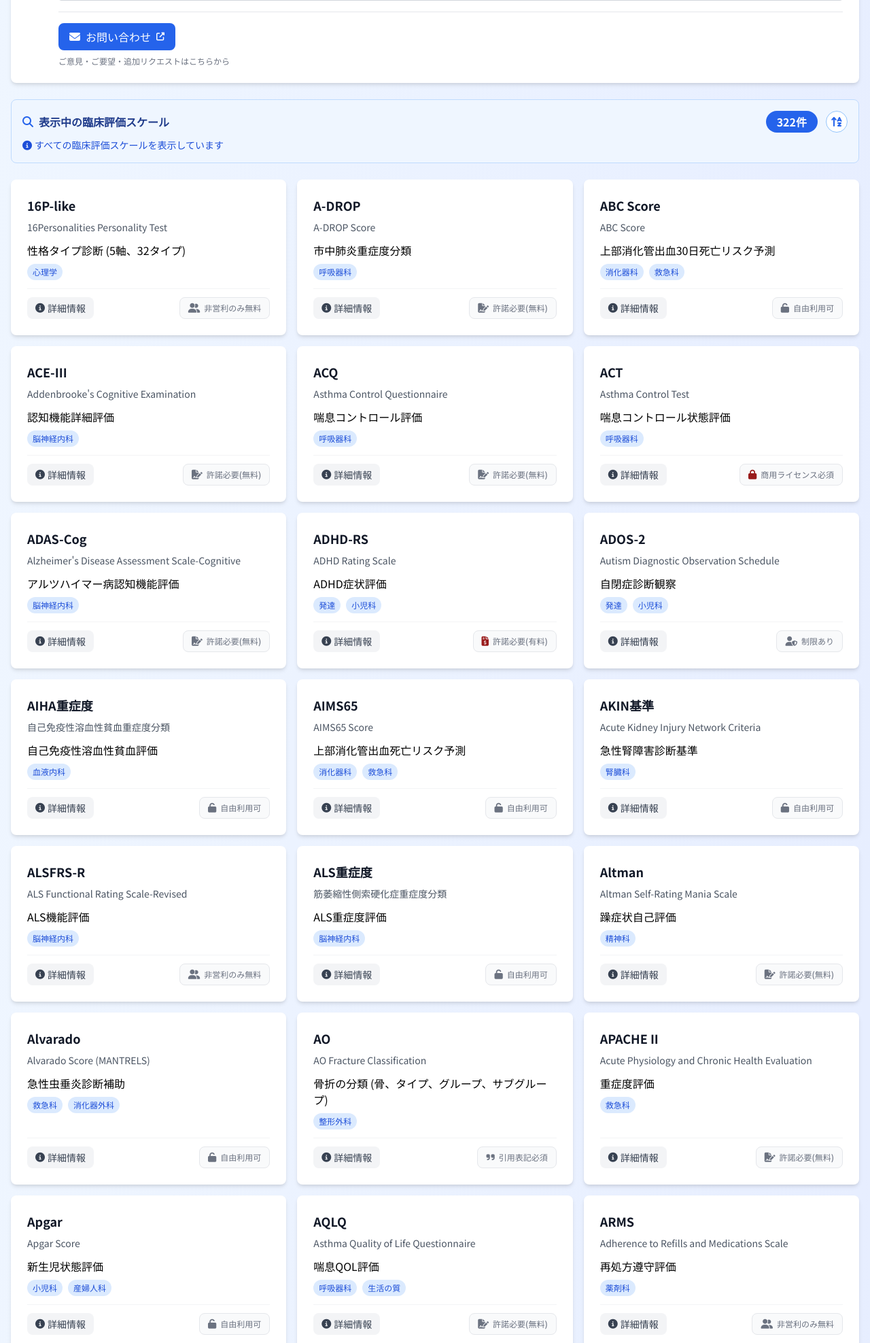
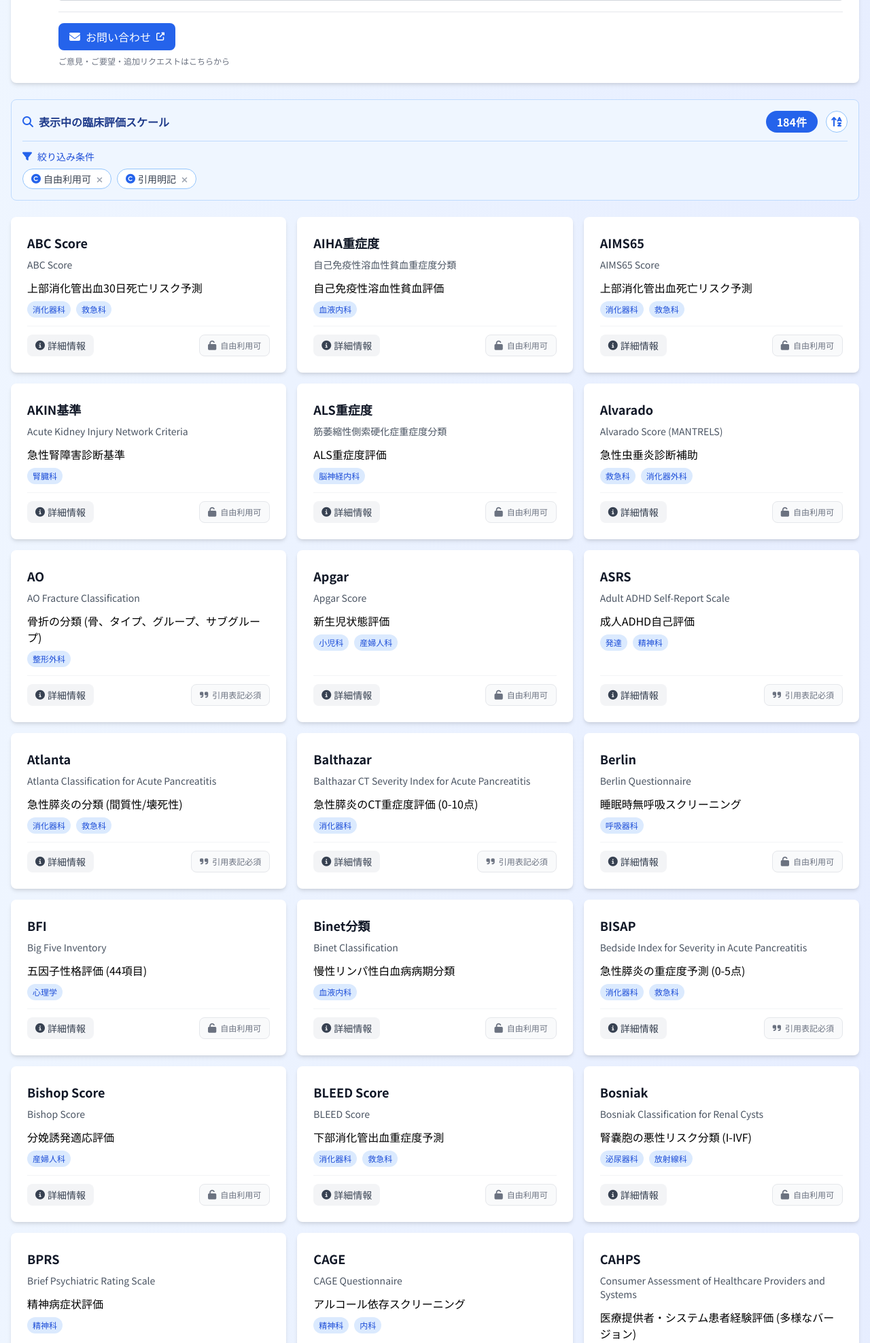
Before and after one commit to numero-uno-jpn/cliniscale, a PHP site: page / in a window 1280 px wide. Shown: the part 559-2534 px from the top of the page at 68% size. Run offline with PHP 8.4, Linux system fonts and the light colour scheme; some libraries are stand-ins or nearby versions; some web fonts are replaced.

Commit message:
ライセンスフィルター機能を追加
- 絞り込み条件にライセンスで絞り込みボタンを追加
- デフォルトで「自由利用可」と「引用明記」を選択
- 絞り込み条件表示にライセンスを表示

```diff
--- a/ClientApp.php
+++ b/ClientApp.php
@@ -94,6 +94,33 @@
                                 {{ category }}
                             </option>
                         </select>
+                    </div>
+
+                    <!-- ライセンス -->
+                    <div>
+                        <div class="flex items-center justify-between mb-2">
+                            <label class="block text-sm font-medium text-gray-700">
+                                <i class="fas fa-copyright mr-1"></i>ライセンス
+                            </label>
+                            <button
+                                v-if="selectedLicenses.length > 0"
+                                @click="clearLicenses"
+                                class="text-xs text-gray-500 hover:text-red-600">
+                                クリア
+                            </button>
+                        </div>
+                        <div class="flex flex-wrap gap-2">
+                            <button
+                                v-for="license in availableLicenses"
+                                :key="license.value"
+                                @click="toggleLicense(license.value)"
+                                class="px-3 py-1 text-sm rounded-full border transition-colors"
+                                :class="selectedLicenses.includes(license.value)
+                                    ? 'bg-blue-600 text-white border-blue-600'
+                                    : 'bg-white text-gray-700 border-gray-300 hover:border-blue-400'">
+                                {{ license.label }}
+                            </button>
+                        </div>
                     </div>
                 </div>
             </div>
@@ -416,7 +443,7 @@
                     </div>
                 </div>
 
-                <div v-if="searchQuery || selectedCategory" class="mt-3 pt-3 border-t border-blue-200">
+                <div v-if="searchQuery || selectedCategory || selectedLicenses.length > 0" class="mt-3 pt-3 border-t border-blue-200">
                     <div class="flex items-center gap-2 mb-2">
                         <i class="fas fa-filter text-blue-600 text-sm"></i>
                         <span class="text-sm font-medium text-blue-700">絞り込み条件</span>
@@ -433,6 +460,16 @@
                             <i class="fas fa-tag text-blue-600"></i>
                             <span class="text-gray-700">{{ selectedCategory }}</span>
                             <button @click.stop="selectedCategory = ''" class="text-gray-400 hover:text-gray-600 ml-1">
+                                <i class="fas fa-times text-xs"></i>
+                            </button>
+                        </span>
+                        <span
+                            v-for="license in selectedLicenses"
+                            :key="license"
+                            class="inline-flex items-center gap-1 px-3 py-1 bg-white rounded-full text-sm border border-blue-300">
+                            <i class="fas fa-copyright text-blue-600"></i>
+                            <span class="text-gray-700">{{ getLicenseLabel(license) }}</span>
+                            <button @click.stop="toggleLicense(license)" class="text-gray-400 hover:text-gray-600 ml-1">
                                 <i class="fas fa-times text-xs"></i>
                             </button>
                         </span>
@@ -685,6 +722,33 @@
                 isTitleVisible: true,
                 isOffline: !navigator.onLine,
                 sortAscending: true, // true=昇順, false=降順
+                selectedLicenses: ['public_domain', 'free_with_citation'], // デフォルト: 自由利用可と引用明記
+                licenseMap: {
+                    'public_domain': {
+                        label: '自由利用可',
+                        class: 'success'
+                    },
+                    'free_with_citation': {
+                        label: '引用明記',
+                        class: 'info'
+                    },
+                    'non_commercial_free': {
+                        label: '非営利のみ',
+                        class: 'info'
+                    },
+                    'permission_required_free': {
+                        label: '許諾必要(無料)',
+                        class: 'warning'
+                    },
+                    'permission_required_paid': {
+                        label: '許諾必要(有料)',
+                        class: 'warning'
+                    },
+                    'commercial_license_required': {
+                        label: '商用ライセンス必要',
+                        class: 'danger'
+                    }
+                },
             };
         },
         async mounted() {
@@ -764,13 +828,16 @@
                     } :
                     this.categorizedQuestionnaires;
 
-                // 検索文字列が空ならそのまま返す
-                if (!this.searchQuery.trim()) {
+                // 検索処理とライセンスフィルタリングを適用
+                const query = this.searchQuery.trim().toLowerCase();
+                const hasSearchQuery = query.length > 0;
+                const hasLicenseFilter = this.selectedLicenses.length > 0;
+
+                // フィルタリングが不要な場合
+                if (!hasSearchQuery && !hasLicenseFilter) {
                     return filtered;
                 }
 
-                // 検索処理
-                const query = this.searchQuery.toLowerCase();
                 const result = {};
 
                 Object.keys(filtered).forEach(category => {
@@ -779,13 +846,25 @@
 
                     Object.keys(items).forEach(key => {
                         const item = items[key];
-                        if (
-                            (item.abbreviation && item.abbreviation.toLowerCase().includes(query)) ||
-                            (item.full_name && item.full_name.toLowerCase().includes(query)) ||
-                            (item.purpose && item.purpose.toLowerCase().includes(query))
-                        ) {
-                            matched[key] = item;
+
+                        // 検索クエリでフィルタ
+                        if (hasSearchQuery) {
+                            const matchesSearch =
+                                (item.abbreviation && item.abbreviation.toLowerCase().includes(query)) ||
+                                (item.full_name && item.full_name.toLowerCase().includes(query)) ||
+                                (item.purpose && item.purpose.toLowerCase().includes(query));
+                            if (!matchesSearch) return;
                         }
+
+                        // ライセンスでフィルタ
+                        if (hasLicenseFilter) {
+                            const itemLicense = item.copyright?.license_category;
+                            if (!itemLicense || !this.selectedLicenses.includes(itemLicense)) {
+                                return;
+                            }
+                        }
+
+                        matched[key] = item;
                     });
 
                     // マッチした項目があれば登録
@@ -813,6 +892,17 @@
                     });
                 });
                 return uniqueKeys.size;
+            },
+
+            availableLicenses() {
+                return [
+                    { value: 'public_domain', label: '自由利用可' },
+                    { value: 'free_with_citation', label: '引用明記' },
+                    { value: 'non_commercial_free', label: '非営利のみ' },
+                    { value: 'permission_required_free', label: '許諾必要(無料)' },
+                    { value: 'permission_required_paid', label: '許諾必要(有料)' },
+                    { value: 'commercial_license_required', label: '商用ライセンス必要' }
+                ];
             },
 
             displaySections() {
@@ -1015,6 +1105,23 @@
             }
         },
         methods: {
+            toggleLicense(license) {
+                const index = this.selectedLicenses.indexOf(license);
+                if (index > -1) {
+                    this.selectedLicenses.splice(index, 1);
+                } else {
+                    this.selectedLicenses.push(license);
+                }
+            },
+
+            clearLicenses() {
+                this.selectedLicenses = [];
+            },
+
+            getLicenseLabel(category) {
+                return this.licenseMap[category] ? this.licenseMap[category].label : '要確認';
+            },
+
             loadQuestionnaires() {
                 try {
                     this.questionnaires = window.PHP_DATA.questionnaires;
```
